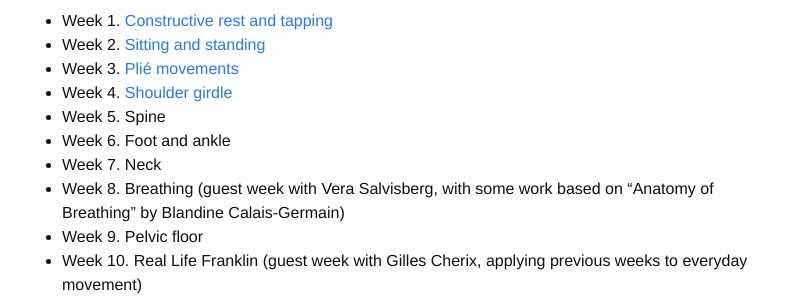
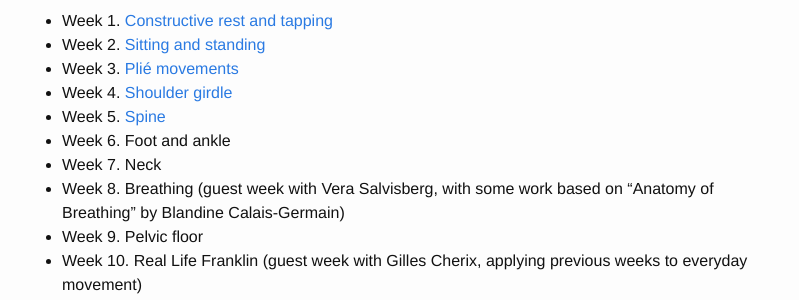
Before and after one commit to gregdyke/gregdyke.github.io, a Jekyll site: the page built from _posts/2016-06-02-100-days-of-franklin.md, in a window 1280 px wide. Shown: the part 1052-1352 px from the top of the page, without its empty margins (238-1037 px from the left). Built offline with Jekyll 4.4.1, drawn with Linux system fonts in a browser that asks for light colours; some of the changed lines change nothing that is shown.

Commit message:
add link in introduction

```diff
--- a/_posts/2016-06-02-100-days-of-franklin.md
+++ b/_posts/2016-06-02-100-days-of-franklin.md
@@ -23,7 +23,7 @@ The schedule for the upcoming weeks is something like
   * Week 2. [Sitting and standing](/2016/06/11/100-days-of-franklin-week-2.html)
   * Week 3. [Plié movements](/2016/06/15/100-days-of-franklin-week-3.html)
   * Week 4. [Shoulder girdle](/2016/06/26/100-days-of-franklin-week-4.html)
-  * Week 5. Spine
+  * Week 5. [Spine](/2016/07/02/100-days-of-franklin-week-5.html)
   * Week 6. Foot and ankle
   * Week 7. Neck
   * Week 8. Breathing (guest week with Vera Salvisberg, with some work based on  “Anatomy of Breathing” by Blandine Calais-Germain)
```
